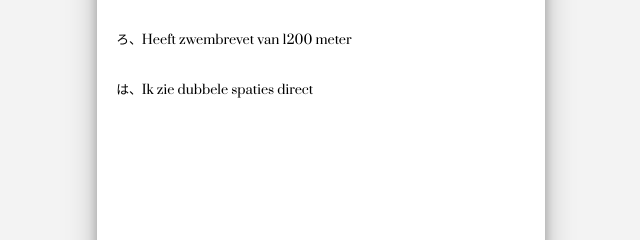
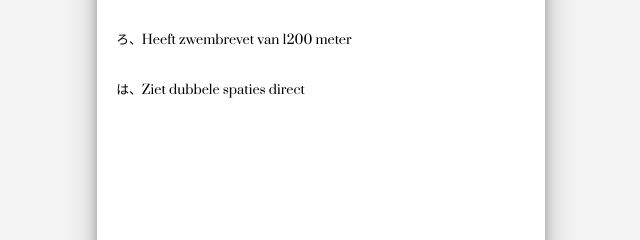
Before and after one commit to BrechtMatthys/CV, a plain HTML site: page index.html in a window 1280 px wide. Shown: the part 183-423 px from the top of the page, 319-959 px from the left. Drawn offline with Linux system fonts and the light colour scheme.

Commit message:
Update index.html

```diff
--- a/index.html
+++ b/index.html
@@ -25,7 +25,7 @@
 		<ul>
 			<li>Kan tussen tramsporen rijden</li>
 			<li>Heeft zwembrevet van 1200 meter</li>
-			<li>Ik zie dubbele spaties direct</li>
+			<li>Ziet dubbele spaties direct</li>
 		</ul>
 	</div>
 </body>
```
